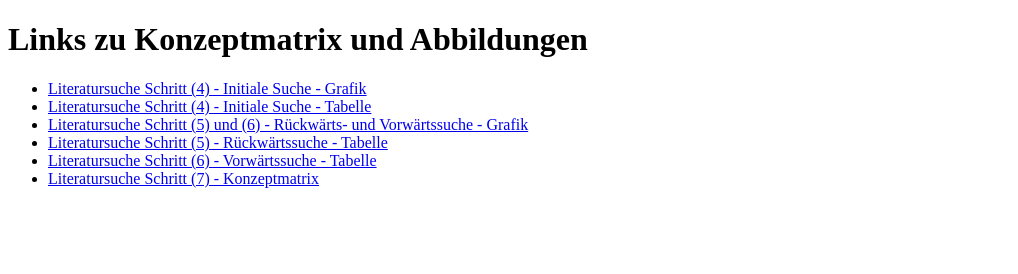
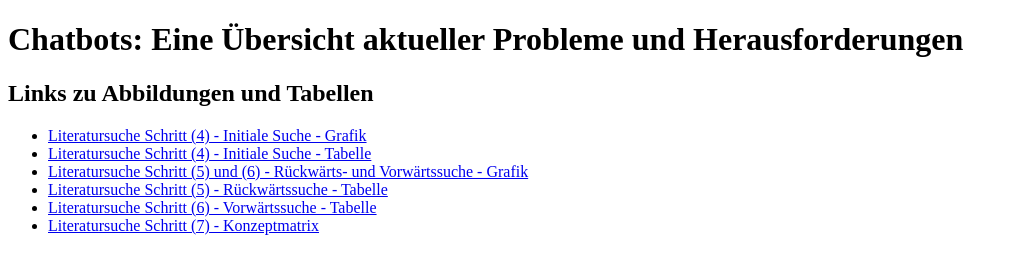
Before and after one commit to blind-paper-source/wi_23, a plain HTML site: page index.html in a window 1280 px wide. Shown: the whole page, without its empty margins (0-1018 px from the left). Drawn offline with Linux system fonts and the light colour scheme.

Commit message:
Title changed

```diff
--- a/index.html
+++ b/index.html
@@ -2,10 +2,11 @@
 <html>
 <head>
 	<meta http-equiv="Content-Type" content="text/html; charset=utf-8">
-	<title>Links zu Konzeptmatrix und Abbildungen</title>
+	<title>Links zu Abbildungen und Tabellen</title>
 </head>
 <body>
-	<h1>Links zu Konzeptmatrix und Abbildungen</h1>
+	<h1>Chatbots: Eine Übersicht aktueller Probleme und Herausforderungen</h1>
+	<h2>Links zu Abbildungen und Tabellen</h2>
 	<ul>
 		<li><a href="Literatursuche Schritt (4).pdf">Literatursuche Schritt (4) - Initiale Suche - Grafik</a></li>
 		<li><a href="Literatursuche Schritt (4).htm">Literatursuche Schritt (4) - Initiale Suche - Tabelle</a></li>
```
